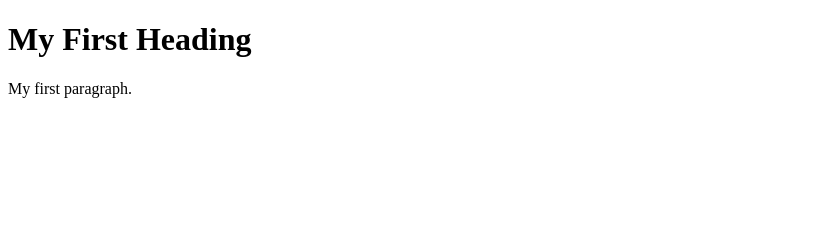
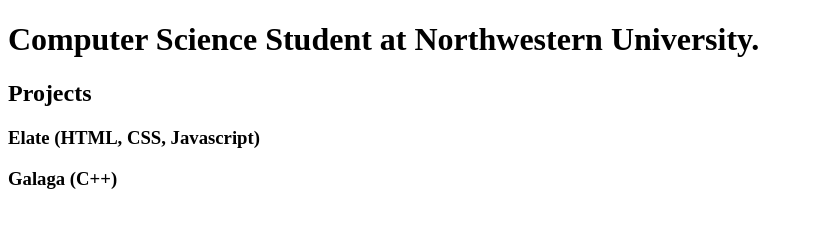
Before and after one commit to zaddeen/zaddeen.github.io, a plain HTML site: page index.html in a window 1280 px wide. Shown: the whole page, without its empty margins (0-813 px from the left). Drawn offline with Linux system fonts and the light colour scheme.

Commit message:
added some info to the index page

```diff
--- a/index.html
+++ b/index.html
@@ -1,12 +1,18 @@
 <!DOCTYPE html>
 <html>
 <head>
-<title>Page Title</title>
+<title>Zaddeen Benaissa</title>
 </head>
 <body>
 
-<h1>My First Heading</h1>
-<p>My first paragraph.</p>
+
+<h1>Computer Science Student at Northwestern University.</h1>
+
+<h2>Projects</h2>
+
+<h3> Elate (HTML, CSS, Javascript) </h3>
+<p></p>
+<h3> Galaga (C++) </h3>
 
 </body>
 </html>
```
